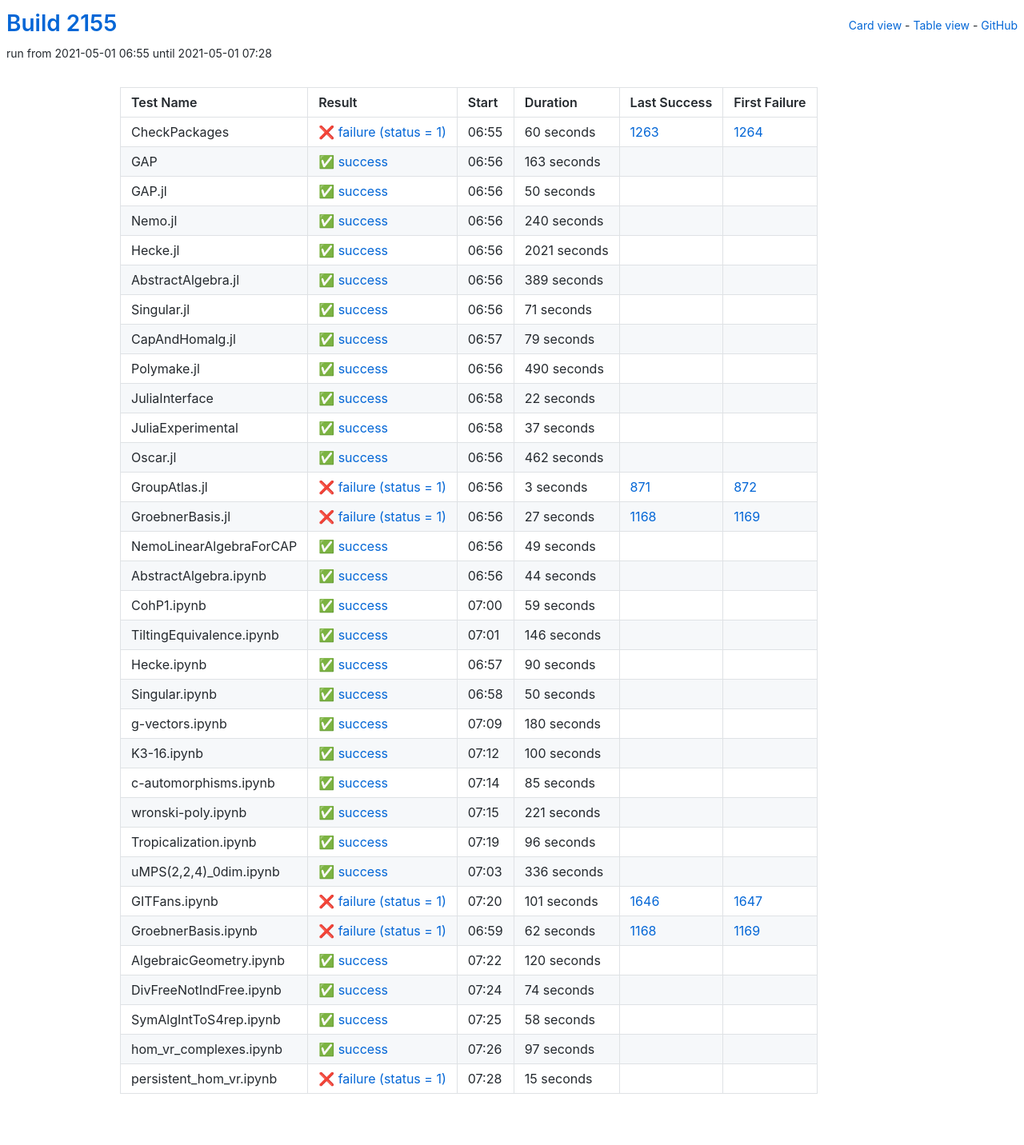
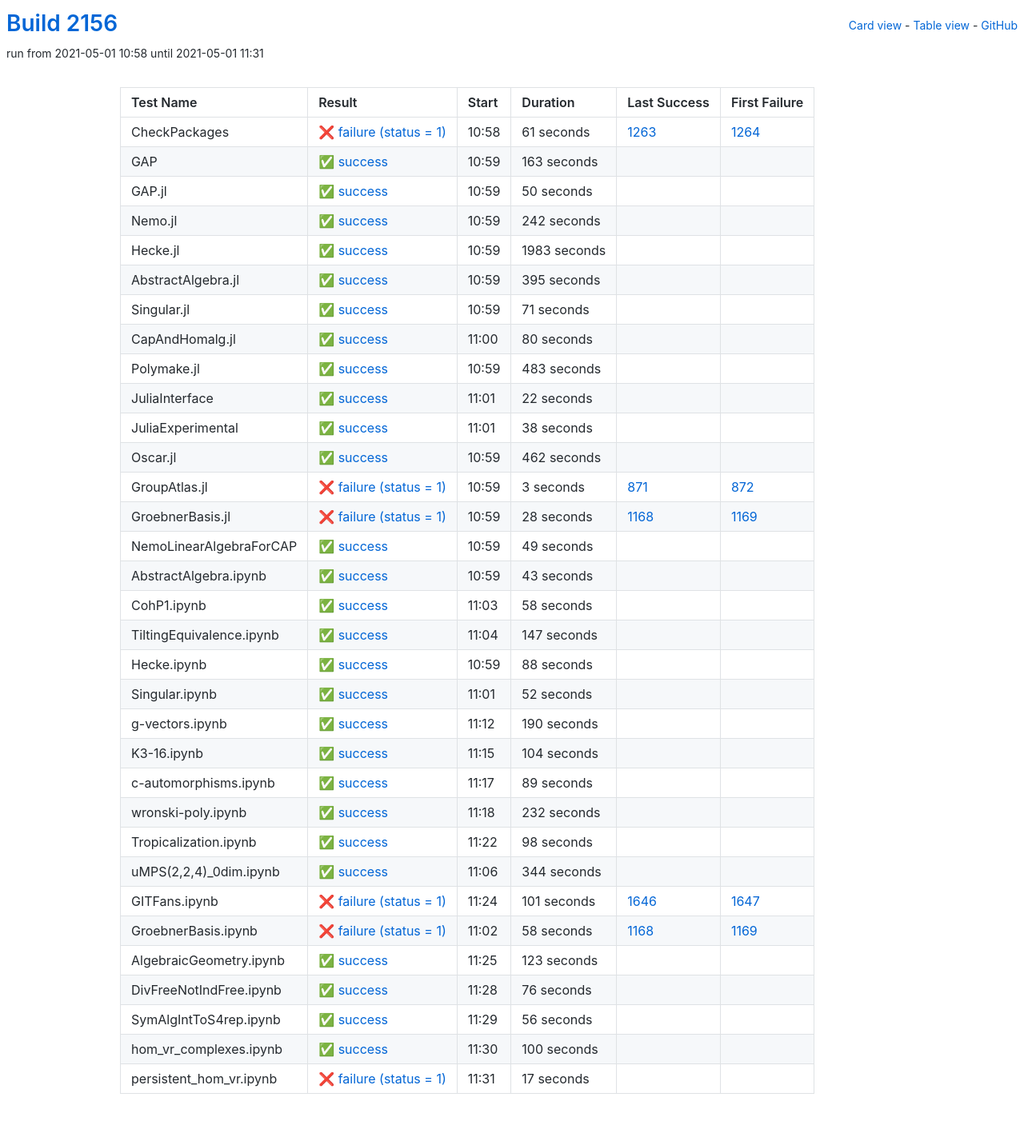
Before and after one commit to oscar-system/oscar-ci-status-stable, a Jekyll site: the page built from table.html, in a window 1280 px wide. Shown: the whole page at 80% size. Built offline with Jekyll 4.4.1, drawn with Linux system fonts in a browser that asks for light colours.

Commit message:
Build #2156

```diff
--- a/_data/ci.yml
+++ b/_data/ci.yml
@@ -1,6 +1,6 @@
 ---
-build: 2155
-build_url: https://oscarci.mathematik.uni-kl.de/job/oscar-stable/2155/
+build: 2156
+build_url: https://oscarci.mathematik.uni-kl.de/job/oscar-stable/2156/
 job: oscar-stable
 organization: oscar-system
 repo: oscar-ci-status-stable
@@ -8,20 +8,20 @@ repourl: https://github.com/oscar-system/oscar-ci-status-stable
 tests:
 - name: CheckPackages
   id: checkpackages
-  log: https://oscarci.mathematik.uni-kl.de/job/oscar-stable/2155/artifact/logs/build-2155/CheckPackages.log
-  start: 2021-05-01 06:55
+  log: https://oscarci.mathematik.uni-kl.de/job/oscar-stable/2156/artifact/logs/build-2156/CheckPackages.log
+  start: 2021-05-01 10:58
   success: false
   exitcode: 1
   status: failure
-  duration: 60
+  duration: 61
   last_success: 1263
   last_success_url: https://oscarci.mathematik.uni-kl.de/job/oscar-stable/1263/
   first_failure: 1264
   first_failure_url: https://oscarci.mathematik.uni-kl.de/job/oscar-stable/1264/
 - name: GAP
   id: gap
-  log: https://oscarci.mathematik.uni-kl.de/job/oscar-stable/2155/artifact/logs/build-2155/GAP.log
-  start: 2021-05-01 06:56
+  log: https://oscarci.mathematik.uni-kl.de/job/oscar-stable/2156/artifact/logs/build-2156/GAP.log
+  start: 2021-05-01 10:59
   success: true
   exitcode: 0
   status: success
@@ -32,8 +32,8 @@ tests:
   first_failure_url:
 - name: GAP.jl
   id: gap-jl
-  log: https://oscarci.mathematik.uni-kl.de/job/oscar-stable/2155/artifact/logs/build-2155/GAP.jl.log
-  start: 2021-05-01 06:56
+  log: https://oscarci.mathematik.uni-kl.de/job/oscar-stable/2156/artifact/logs/build-2156/GAP.jl.log
+  start: 2021-05-01 10:59
   success: true
   exitcode: 0
   status: success
@@ -44,44 +44,44 @@ tests:
   first_failure_url:
 - name: Nemo.jl
   id: nemo-jl
-  log: https://oscarci.mathematik.uni-kl.de/job/oscar-stable/2155/artifact/logs/build-2155/Nemo.jl.log
-  start: 2021-05-01 06:56
+  log: https://oscarci.mathematik.uni-kl.de/job/oscar-stable/2156/artifact/logs/build-2156/Nemo.jl.log
+  start: 2021-05-01 10:59
   success: true
   exitcode: 0
   status: success
-  duration: 240
+  duration: 242
   last_success: false
   last_success_url:
   first_failure: false
   first_failure_url:
 - name: Hecke.jl
   id: hecke-jl
-  log: https://oscarci.mathematik.uni-kl.de/job/oscar-stable/2155/artifact/logs/build-2155/Hecke.jl.log
-  start: 2021-05-01 06:56
+  log: https://oscarci.mathematik.uni-kl.de/job/oscar-stable/2156/artifact/logs/build-2156/Hecke.jl.log
+  start: 2021-05-01 10:59
   success: true
   exitcode: 0
   status: success
-  duration: 2021
+  duration: 1983
   last_success: false
   last_success_url:
   first_failure: false
   first_failure_url:
 - name: AbstractAlgebra.jl
   id: abstractalgebra-jl
-  log: https://oscarci.mathematik.uni-kl.de/job/oscar-stable/2155/artifact/logs/build-2155/AbstractAlgebra.jl.log
-  start: 2021-05-01 06:56
+  log: https://oscarci.mathematik.uni-kl.de/job/oscar-stable/2156/artifact/logs/build-2156/AbstractAlgebra.jl.log
+  start: 2021-05-01 10:59
   success: true
   exitcode: 0
   status: success
-  duration: 389
+  duration: 395
   last_success: false
   last_success_url:
   first_failure: false
   first_failure_url:
 - name: Singular.jl
   id: singular-jl
-  log: https://oscarci.mathematik.uni-kl.de/job/oscar-stable/2155/artifact/logs/build-2155/Singular.jl.log
-  start: 2021-05-01 06:56
+  log: https://oscarci.mathematik.uni-kl.de/job/oscar-stable/2156/artifact/logs/build-2156/Singular.jl.log
+  start: 2021-05-01 10:59
   success: true
   exitcode: 0
   status: success
@@ -92,32 +92,32 @@ tests:
   first_failure_url:
 - name: CapAndHomalg.jl
   id: capandhomalg-jl
-  log: https://oscarci.mathematik.uni-kl.de/job/oscar-stable/2155/artifact/logs/build-2155/CapAndHomalg.jl.log
-  start: 2021-05-01 06:57
+  log: https://oscarci.mathematik.uni-kl.de/job/oscar-stable/2156/artifact/logs/build-2156/CapAndHomalg.jl.log
+  start: 2021-05-01 11:00
   success: true
   exitcode: 0
   status: success
-  duration: 79
+  duration: 80
   last_success: false
   last_success_url:
   first_failure: false
   first_failure_url:
 - name: Polymake.jl
   id: polymake-jl
-  log: https://oscarci.mathematik.uni-kl.de/job/oscar-stable/2155/artifact/logs/build-2155/Polymake.jl.log
-  start: 2021-05-01 06:56
+  log: https://oscarci.mathematik.uni-kl.de/job/oscar-stable/2156/artifact/logs/build-2156/Polymake.jl.log
+  start: 2021-05-01 10:59
   success: true
   exitcode: 0
   status: success
-  duration: 490
+  duration: 483
   last_success: false
   last_success_url:
   first_failure: false
   first_failure_url:
 - name: JuliaInterface
   id: juliainterface
-  log: https://oscarci.mathematik.uni-kl.de/job/oscar-stable/2155/artifact/logs/build-2155/JuliaInterface.log
-  start: 2021-05-01 06:58
+  log: https://oscarci.mathematik.uni-kl.de/job/oscar-stable/2156/artifact/logs/build-2156/JuliaInterface.log
+  start: 2021-05-01 11:01
   success: true
   exitcode: 0
   status: success
@@ -128,20 +128,20 @@ tests:
   first_failure_url:
 - name: JuliaExperimental
   id: juliaexperimental
-  log: https://oscarci.mathematik.uni-kl.de/job/oscar-stable/2155/artifact/logs/build-2155/JuliaExperimental.log
-  start: 2021-05-01 06:58
+  log: https://oscarci.mathematik.uni-kl.de/job/oscar-stable/2156/artifact/logs/build-2156/JuliaExperimental.log
+  start: 2021-05-01 11:01
   success: true
   exitcode: 0
   status: success
-  duration: 37
+  duration: 38
   last_success: false
   last_success_url:
   first_failure: false
   first_failure_url:
 - name: Oscar.jl
   id: oscar-jl
-  log: https://oscarci.mathematik.uni-kl.de/job/oscar-stable/2155/artifact/logs/build-2155/Oscar.jl.log
-  start: 2021-05-01 06:56
+  log: https://oscarci.mathematik.uni-kl.de/job/oscar-stable/2156/artifact/logs/build-2156/Oscar.jl.log
+  start: 2021-05-01 10:59
   success: true
   exitcode: 0
   status: success
@@ -152,8 +152,8 @@ tests:
   first_failure_url:
 - name: GroupAtlas.jl
   id: groupatlas-jl
-  log: https://oscarci.mathematik.uni-kl.de/job/oscar-stable/2155/artifact/logs/build-2155/GroupAtlas.jl.log
-  start: 2021-05-01 06:56
+  log: https://oscarci.mathematik.uni-kl.de/job/oscar-stable/2156/artifact/logs/build-2156/GroupAtlas.jl.log
+  start: 2021-05-01 10:59
   success: false
   exitcode: 1
   status: failure
@@ -164,20 +164,20 @@ tests:
   first_failure_url: https://oscarci.mathematik.uni-kl.de/job/oscar-stable/872/
 - name: GroebnerBasis.jl
   id: groebnerbasis-jl
-  log: https://oscarci.mathematik.uni-kl.de/job/oscar-stable/2155/artifact/logs/build-2155/GroebnerBasis.jl.log
-  start: 2021-05-01 06:56
+  log: https://oscarci.mathematik.uni-kl.de/job/oscar-stable/2156/artifact/logs/build-2156/GroebnerBasis.jl.log
+  start: 2021-05-01 10:59
   success: false
   exitcode: 1
   status: failure
-  duration: 27
+  duration: 28
   last_success: 1168
   last_success_url: https://oscarci.mathematik.uni-kl.de/job/oscar-stable/1168/
   first_failure: 1169
   first_failure_url: https://oscarci.mathematik.uni-kl.de/job/oscar-stable/1169/
 - name: NemoLinearAlgebraForCAP
   id: nemolinearalgebraforcap
-  log: https://oscarci.mathematik.uni-kl.de/job/oscar-stable/2155/artifact/logs/build-2155/NemoLinearAlgebraForCAP.log
-  start: 2021-05-01 06:56
+  log: https://oscarci.mathematik.uni-kl.de/job/oscar-stable/2156/artifact/logs/build-2156/NemoLinearAlgebraForCAP.log
+  start: 2021-05-01 10:59
   success: true
   exitcode: 0
   status: success
@@ -188,140 +188,140 @@ tests:
   first_failure_url:
 - name: AbstractAlgebra.ipynb
   id: abstractalgebra-ipynb
-  log: https://oscarci.mathematik.uni-kl.de/job/oscar-stable/2155/artifact/logs/build-2155/AbstractAlgebra.ipynb.log
-  start: 2021-05-01 06:56
+  log: https://oscarci.mathematik.uni-kl.de/job/oscar-stable/2156/artifact/logs/build-2156/AbstractAlgebra.ipynb.log
+  start: 2021-05-01 10:59
   success: true
   exitcode: 0
   status: success
-  duration: 44
+  duration: 43
   last_success: false
   last_success_url:
   first_failure: false
   first_failure_url:
 - name: CohP1.ipynb
   id: cohp1-ipynb
-  log: https://oscarci.mathematik.uni-kl.de/job/oscar-stable/2155/artifact/logs/build-2155/CohP1.ipynb.log
-  start: 2021-05-01 07:00
+  log: https://oscarci.mathematik.uni-kl.de/job/oscar-stable/2156/artifact/logs/build-2156/CohP1.ipynb.log
+  start: 2021-05-01 11:03
   success: true
   exitcode: 0
   status: success
-  duration: 59
+  duration: 58
   last_success: false
   last_success_url:
   first_failure: false
   first_failure_url:
 - name: TiltingEquivalence.ipynb
   id: tiltingequivalence-ipynb
-  log: https://oscarci.mathematik.uni-kl.de/job/oscar-stable/2155/artifact/logs/build-2155/TiltingEquivalence.ipynb.log
-  start: 2021-05-01 07:01
+  log: https://oscarci.mathematik.uni-kl.de/job/oscar-stable/2156/artifact/logs/build-2156/TiltingEquivalence.ipynb.log
+  start: 2021-05-01 11:04
   success: true
   exitcode: 0
   status: success
-  duration: 146
+  duration: 147
   last_success: false
   last_success_url:
   first_failure: false
   first_failure_url:
 - name: Hecke.ipynb
   id: hecke-ipynb
-  log: https://oscarci.mathematik.uni-kl.de/job/oscar-stable/2155/artifact/logs/build-2155/Hecke.ipynb.log
-  start: 2021-05-01 06:57
+  log: https://oscarci.mathematik.uni-kl.de/job/oscar-stable/2156/artifact/logs/build-2156/Hecke.ipynb.log
+  start: 2021-05-01 10:59
   success: true
   exitcode: 0
   status: success
-  duration: 90
+  duration: 88
   last_success: false
   last_success_url:
   first_failure: false
   first_failure_url:
 - name: Singular.ipynb
   id: singular-ipynb
-  log: https://oscarci.mathematik.uni-kl.de/job/oscar-stable/2155/artifact/logs/build-2155/Singular.ipynb.log
-  start: 2021-05-01 06:58
+  log: https://oscarci.mathematik.uni-kl.de/job/oscar-stable/2156/artifact/logs/build-2156/Singular.ipynb.log
+  start: 2021-05-01 11:01
   success: true
   exitcode: 0
   status: success
-  duration: 50
+  duration: 52
   last_success: false
   last_success_url:
   first_failure: false
   first_failure_url:
 - name: g-vectors.ipynb
   id: g-vectors-ipynb
-  log: https://oscarci.mathematik.uni-kl.de/job/oscar-stable/2155/artifact/logs/build-2155/g-vectors.ipynb.log
-  start: 2021-05-01 07:09
+  log: https://oscarci.mathematik.uni-kl.de/job/oscar-stable/2156/artifact/logs/build-2156/g-vectors.ipynb.log
+  start: 2021-05-01 11:12
   success: true
   exitcode: 0
   status: success
-  duration: 180
+  duration: 190
   last_success: false
   last_success_url:
   first_failure: false
   first_failure_url:
 - name: K3-16.ipynb
   id: k3-16-ipynb
-  log: https://oscarci.mathematik.uni-kl.de/job/oscar-stable/2155/artifact/logs/build-2155/K3-16.ipynb.log
-  start: 2021-05-01 07:12
+  log: https://oscarci.mathematik.uni-kl.de/job/oscar-stable/2156/artifact/logs/build-2156/K3-16.ipynb.log
+  start: 2021-05-01 11:15
   success: true
   exitcode: 0
   status: success
-  duration: 100
+  duration: 104
   last_success: false
   last_success_url:
   first_failure: false
   first_failure_url:
 - name: c-automorphisms.ipynb
   id: c-automorphisms-ipynb
-  log: https://oscarci.mathematik.uni-kl.de/job/oscar-stable/2155/artifact/logs/build-2155/c-automorphisms.ipynb.log
-  start: 2021-05-01 07:14
+  log: https://oscarci.mathematik.uni-kl.de/job/oscar-stable/2156/artifact/logs/build-2156/c-automorphisms.ipynb.log
+  start: 2021-05-01 11:17
   success: true
   exitcode: 0
   status: success
-  duration: 85
+  duration: 89
   last_success: false
   last_success_url:
   first_failure: false
   first_failure_url:
 - name: wronski-poly.ipynb
   id: wronski-poly-ipynb
-  log: https://oscarci.mathematik.uni-kl.de/job/oscar-stable/2155/artifact/logs/build-2155/wronski-poly.ipynb.log
-  start: 2021-05-01 07:15
+  log: https://oscarci.mathematik.uni-kl.de/job/oscar-stable/2156/artifact/logs/build-2156/wronski-poly.ipynb.log
+  start: 2021-05-01 11:18
   success: true
   exitcode: 0
   status: success
-  duration: 221
+  duration: 232
   last_success: false
   last_success_url:
   first_failure: false
   first_failure_url:
 - name: Tropicalization.ipynb
   id: tropicalization-ipynb
-  log: https://oscarci.mathematik.uni-kl.de/job/oscar-stable/2155/artifact/logs/build-2155/Tropicalization.ipynb.log
-  start: 2021-05-01 07:19
+  log: https://oscarci.mathematik.uni-kl.de/job/oscar-stable/2156/artifact/logs/build-2156/Tropicalization.ipynb.log
+  start: 2021-05-01 11:22
   success: true
   exitcode: 0
   status: success
-  duration: 96
+  duration: 98
   last_success: false
   last_success_url:
   first_failure: false
   first_failure_url:
 - name: uMPS(2,2,4)_0dim.ipynb
   id: umps-2-2-4-0dim-ipynb
-  log: https://oscarci.mathematik.uni-kl.de/job/oscar-stable/2155/artifact/logs/build-2155/uMPS-2-2-4-_0dim.ipynb.log
-  start: 2021-05-01 07:03
+  log: https://oscarci.mathematik.uni-kl.de/job/oscar-stable/2156/artifact/logs/build-2156/uMPS-2-2-4-_0dim.ipynb.log
+  start: 2021-05-01 11:06
   success: true
   exitcode: 0
   status: success
-  duration: 336
+  duration: 344
   last_success: false
   last_success_url:
   first_failure: false
   first_failure_url:
 - name: GITFans.ipynb
   id: gitfans-ipynb
-  log: https://oscarci.mathematik.uni-kl.de/job/oscar-stable/2155/artifact/logs/build-2155/GITFans.ipynb.log
-  start: 2021-05-01 07:20
+  log: https://oscarci.mathematik.uni-kl.de/job/oscar-stable/2156/artifact/logs/build-2156/GITFans.ipynb.log
+  start: 2021-05-01 11:24
   success: false
   exitcode: 1
   status: failure
@@ -332,72 +332,72 @@ tests:
   first_failure_url: https://oscarci.mathematik.uni-kl.de/job/oscar-stable/1647/
 - name: GroebnerBasis.ipynb
   id: groebnerbasis-ipynb
-  log: https://oscarci.mathematik.uni-kl.de/job/oscar-stable/2155/artifact/logs/build-2155/GroebnerBasis.ipynb.log
-  start: 2021-05-01 06:59
+  log: https://oscarci.mathematik.uni-kl.de/job/oscar-stable/2156/artifact/logs/build-2156/GroebnerBasis.ipynb.log
+  start: 2021-05-01 11:02
   success: false
   exitcode: 1
   status: failure
-  duration: 62
+  duration: 58
   last_success: 1168
   last_success_url: https://oscarci.mathematik.uni-kl.de/job/oscar-stable/1168/
   first_failure: 1169
   first_failure_url: https://oscarci.mathematik.uni-kl.de/job/oscar-stable/1169/
 - name: AlgebraicGeometry.ipynb
   id: algebraicgeometry-ipynb
-  log: https://oscarci.mathematik.uni-kl.de/job/oscar-stable/2155/artifact/logs/build-2155/AlgebraicGeometry.ipynb.log
-  start: 2021-05-01 07:22
+  log: https://oscarci.mathematik.uni-kl.de/job/oscar-stable/2156/artifact/logs/build-2156/AlgebraicGeometry.ipynb.log
+  start: 2021-05-01 11:25
   success: true
   exitcode: 0
   status: success
-  duration: 120
+  duration: 123
   last_success: false
   last_success_url:
   first_failure: false
   first_failure_url:
 - name: DivFreeNotIndFree.ipynb
   id: divfreenotindfree-ipynb
-  log: https://oscarci.mathematik.uni-kl.de/job/oscar-stable/2155/artifact/logs/build-2155/DivFreeNotIndFree.ipynb.log
-  start: 2021-05-01 07:24
+  log: https://oscarci.mathematik.uni-kl.de/job/oscar-stable/2156/artifact/logs/build-2156/DivFreeNotIndFree.ipynb.log
+  start: 2021-05-01 11:28
   success: true
   exitcode: 0
   status: success
-  duration: 74
+  duration: 76
   last_success: false
   last_success_url:
   first_failure: false
   first_failure_url:
 - name: SymAlgIntToS4rep.ipynb
   id: symalginttos4rep-ipynb
-  log: https://oscarci.mathematik.uni-kl.de/job/oscar-stable/2155/artifact/logs/build-2155/SymAlgIntToS4rep.ipynb.log
-  start: 2021-05-01 07:25
+  log: https://oscarci.mathematik.uni-kl.de/job/oscar-stable/2156/artifact/logs/build-2156/SymAlgIntToS4rep.ipynb.log
+  start: 2021-05-01 11:29
   success: true
   exitcode: 0
   status: success
-  duration: 58
+  duration: 56
   last_success: false
   last_success_url:
   first_failure: false
   first_failure_url:
 - name: hom_vr_complexes.ipynb
   id: hom-vr-complexes-ipynb
-  log: https://oscarci.mathematik.uni-kl.de/job/oscar-stable/2155/artifact/logs/build-2155/hom_vr_complexes.ipynb.log
-  start: 2021-05-01 07:26
+  log: https://oscarci.mathematik.uni-kl.de/job/oscar-stable/2156/artifact/logs/build-2156/hom_vr_complexes.ipynb.log
+  start: 2021-05-01 11:30
   success: true
   exitcode: 0
   status: success
-  duration: 97
+  duration: 100
   last_success: false
   last_success_url:
   first_failure: false
   first_failure_url:
 - name: persistent_hom_vr.ipynb
   id: persistent-hom-vr-ipynb
-  log: https://oscarci.mathematik.uni-kl.de/job/oscar-stable/2155/artifact/logs/build-2155/persistent_hom_vr.ipynb.log
-  start: 2021-05-01 07:28
+  log: https://oscarci.mathematik.uni-kl.de/job/oscar-stable/2156/artifact/logs/build-2156/persistent_hom_vr.ipynb.log
+  start: 2021-05-01 11:31
   success: false
   exitcode: 1
   status: failure
-  duration: 15
+  duration: 17
   last_success: false
   last_success_url:
   first_failure: false
```
Also changed, not shown: README.md.
